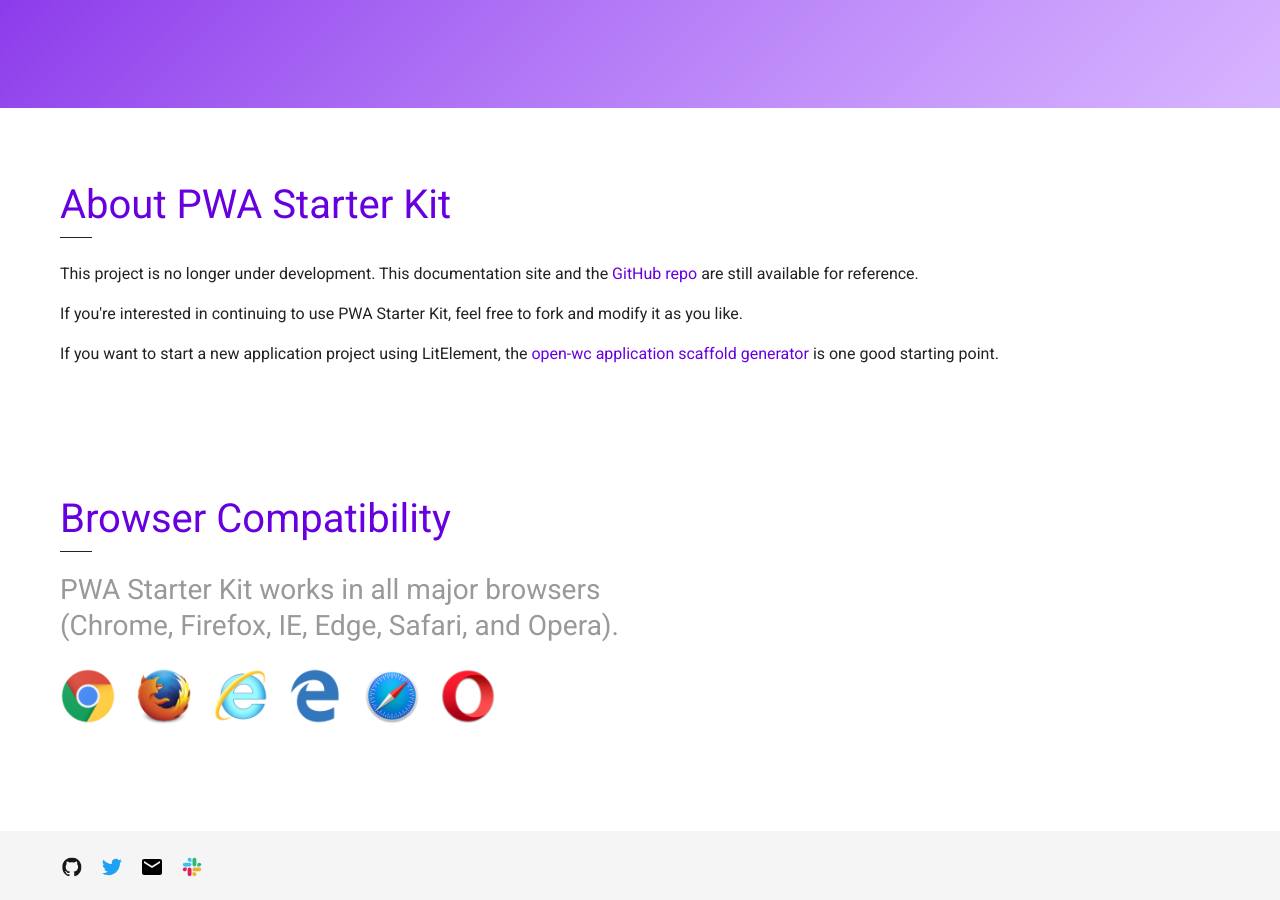
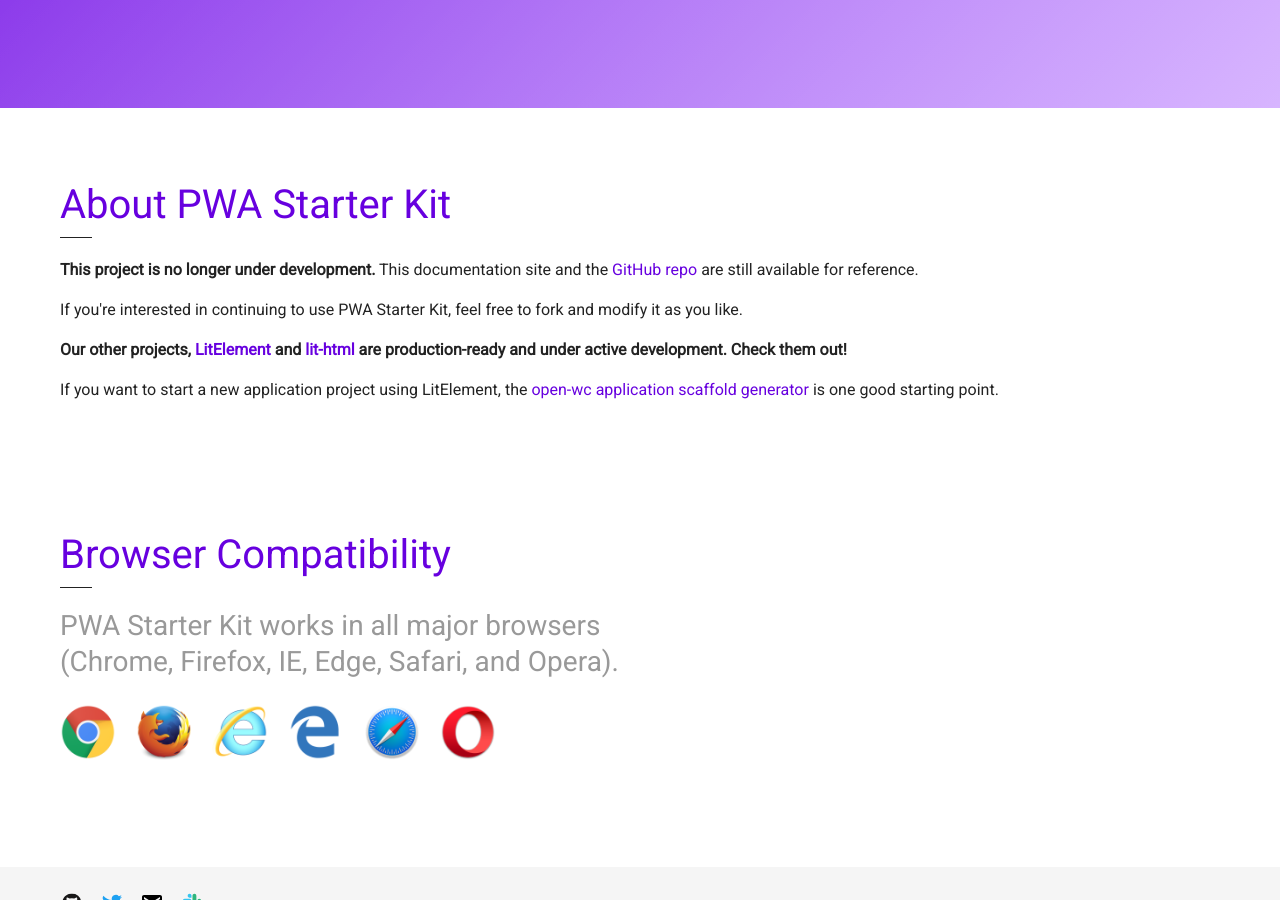
Before and after one commit to Polymer/pwa-starter-kit, a Jekyll site: the page built from index.html, in a window 1280 px wide and 900 px high, scrolled down 515 px. Built offline with Jekyll 4.4.1, drawn with Linux system fonts in a browser that asks for light colours.

Commit message:
Add links.

```diff
--- a/index.html
+++ b/index.html
@@ -14,12 +14,13 @@
 <section>
   <div class="wrapper">
     <h1 class="title">About PWA Starter Kit</h1>
-    <h2 class="description"></h2>
-    This  project is no longer under development. This documentation site and the <a href="https://github.com/Polymer/pwa-starter-kit">GitHub repo</a>
+    <strong>This  project is no longer under development.</strong> This documentation site and the <a href="https://github.com/Polymer/pwa-starter-kit">GitHub repo</a>
     are still available for reference.
 
     <p>If you're interested in continuing to use PWA Starter Kit, feel free to fork and modify it as you like.</p>
-    <p>If you want to start a new application project using LitElement, the <a href="https://open-wc.org/init/">open-wc application scaffold generator</a> is one good starting point.
+
+    <p><strong>Our other projects, <a href="https://lit-element.polymer-project.org">LitElement</a> and <a href="https://lit-html.polymer-project.org">lit-html</a> are production-ready and under active development. Check them out!</strong></p>
+    <p>If you want to start a new application project using LitElement, the <a href="https://open-wc.org/init/">open-wc application scaffold generator</a> is one good starting point.</p>
   </div>
 </section>
 
```
